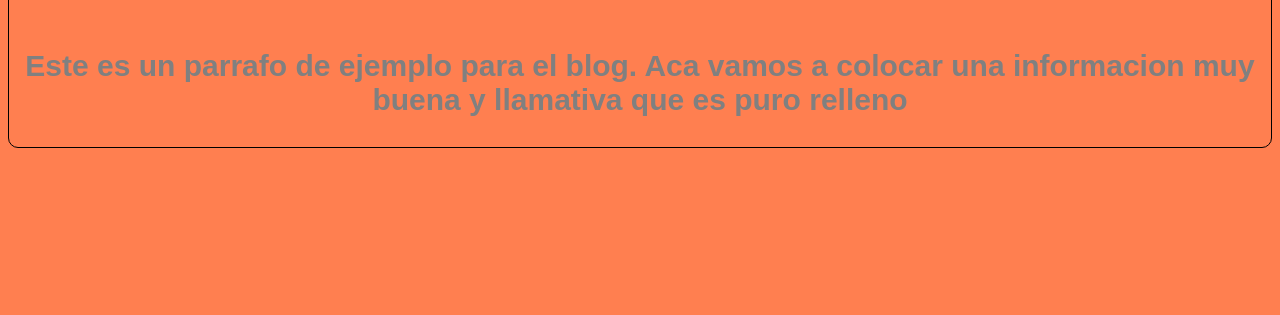
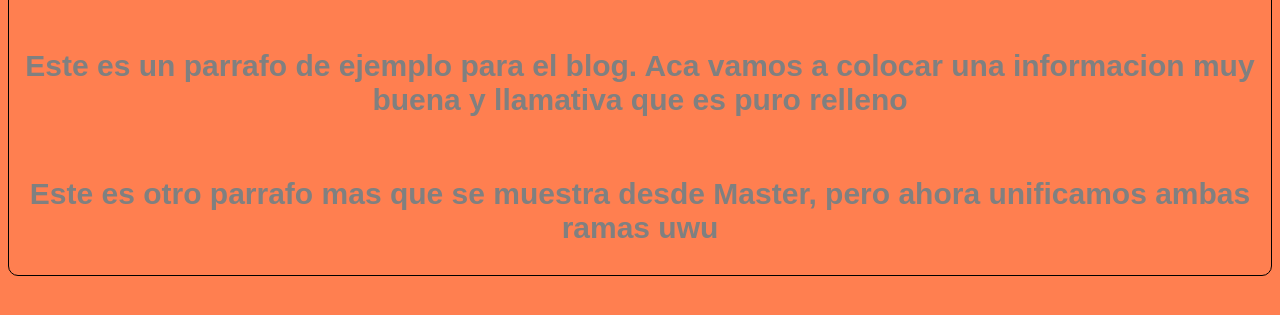
Before and after one commit to rolandobrandan/git-github-capacitacion, a plain HTML site: page index.html in a window 1280 px wide. Shown: the part 139-454 px from the top of the page. Drawn offline with Linux system fonts and the light colour scheme.

Commit message:
cambio de parrafo en master

```diff
--- a/index.html
+++ b/index.html
@@ -10,6 +10,7 @@
     <div class="post">
         <h1>Titulo de un post llamativo</h1>
         <p>Este es un parrafo de ejemplo para el blog. Aca vamos a colocar una informacion muy buena y llamativa que es puro relleno</p>
+        <p>Este es otro parrafo mas que se muestra desde Master, pero ahora unificamos ambas ramas uwu</p>
     </div>
 </body>
 </html>
```
